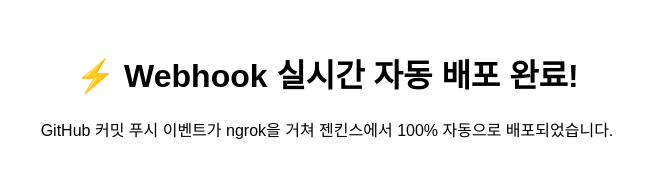
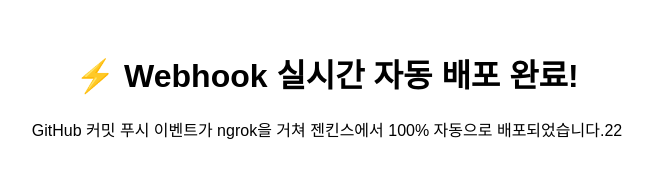
Before and after one commit to ahk0407/jenkins-study-app, a plain HTML site: page index.html in a window 1280 px wide. Shown: the whole page, without its empty margins (313-966 px from the left). Drawn offline with Linux system fonts and the light colour scheme.

Commit message:
Update index.html

```diff
--- a/index.html
+++ b/index.html
@@ -6,6 +6,6 @@
 </head>
 <body style="text-align: center; margin-top: 50px; font-family: sans-serif;">
     <h1>⚡ Webhook 실시간 자동 배포 완료!</h1>
-    <p>GitHub 커밋 푸시 이벤트가 ngrok을 거쳐 젠킨스에서 100% 자동으로 배포되었습니다.</p>
+    <p>GitHub 커밋 푸시 이벤트가 ngrok을 거쳐 젠킨스에서 100% 자동으로 배포되었습니다.22</p>
 </body>
 </html>
```
